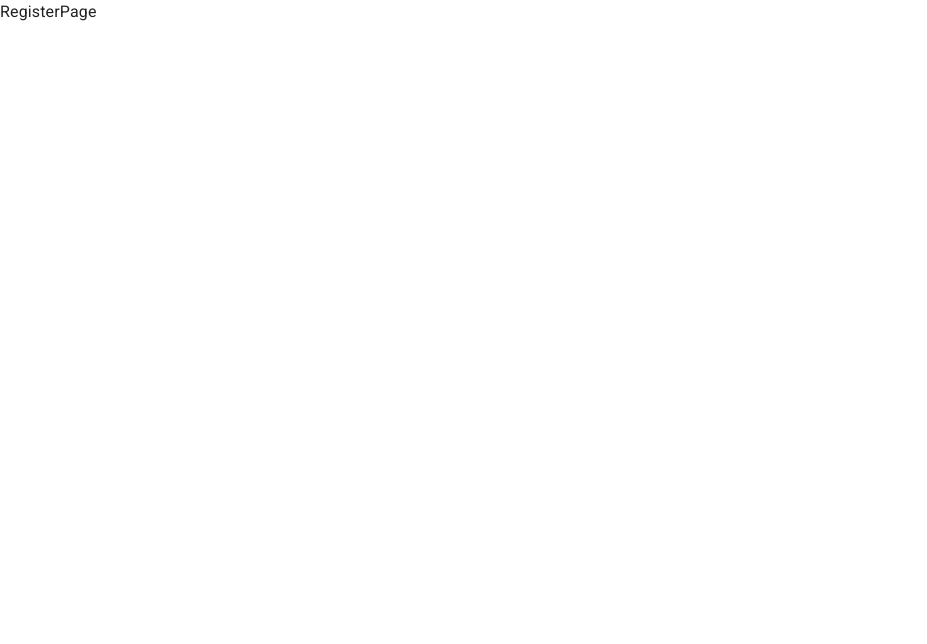
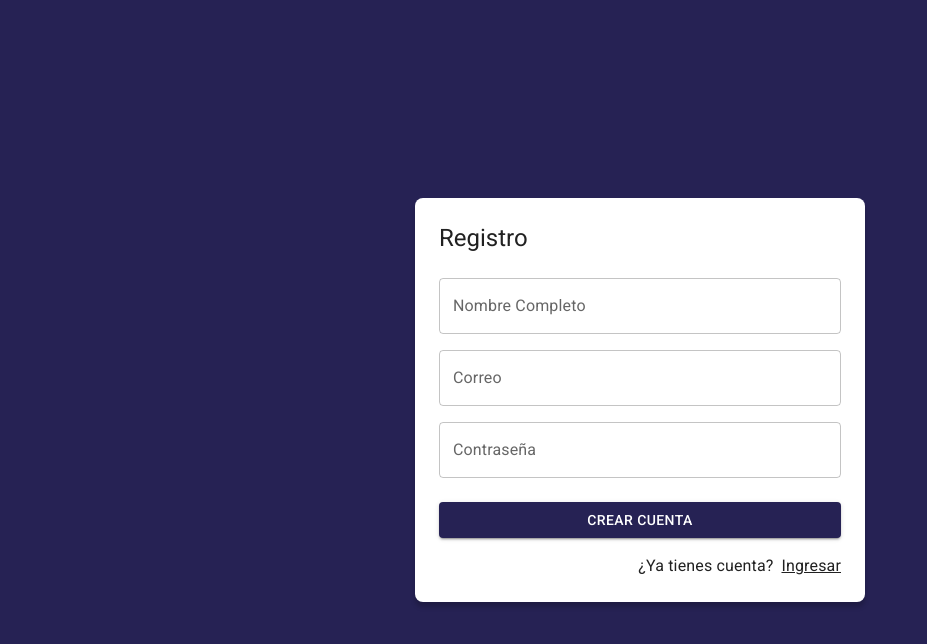
Before and after one commit to johan50693/react-journal, a React (Vite) app: page /auth/register in a window 1280 px wide. Shown: the top 644 px of the page, without its empty margins (0-927 px from the left). Built offline with nearby package versions, Linux system fonts and the light colour scheme.

Commit message:
create loginLayout

```diff
--- /dev/null
+++ b/src/auth/layout/AuthLayout.jsx
@@ -0,0 +1,28 @@
+import { Grid, Typography } from "@mui/material"
+
+export const AuthLayout = ({children, title=''}) => {
+  return (
+    <Grid
+      container
+      spacing={0}
+      direction="column"
+      alignItems="center"
+      justifyContent="center"
+      sx={{minHeight: '100vh', backgroundColor: 'primary.main', padding: 4}}
+    >
+      <Grid item
+        className='box-shadow'
+        xs={3}
+        sx={{
+          backgroundColor: 'white',
+          padding:3,
+          borderRadius:2,
+          width:{ sm: 450}
+        }}>
+
+        <Typography variant='h5' sx={{mb:1}} >{title}</Typography>
+        {children}
+      </Grid>
+    </Grid>
+  )
+}
--- a/src/auth/pages/LoginPage.jsx
+++ b/src/auth/pages/LoginPage.jsx
@@ -1,7 +1,58 @@
+import { Google } from '@mui/icons-material'
+import { Button, Grid, Link, TextField, Typography } from '@mui/material'
 import React from 'react'
+import {Link as RouterLink} from 'react-router-dom'
+import { AuthLayout } from '../layout/AuthLayout'
 
 export const LoginPage = () => {
   return (
-    <div>LoginPage</div>
+      <AuthLayout title='Login'>
+        <form >
+          <Grid container>
+
+            <Grid item xs={12} sx={{mt:2}}>
+              <TextField
+                label="Correo"
+                type="email"
+                placeholder="correo@yopmail.com"
+                fullWidth
+              />
+            </Grid>
+
+            <Grid item xs={12} sx={{mt:2}}>
+              <TextField
+                label="Contraseña"
+                type="password"
+                placeholder="**********"
+                fullWidth
+              />
+            </Grid>
+
+            <Grid container spacing={2} sx={{mb:2, mt:1}}>
+              <Grid item xs={12} md={6}>
+                <Button variant='contained' fullWidth>
+                  Login
+                </Button>
+              </Grid>
+              <Grid item xs={12} md={6}>
+                <Button variant='contained' fullWidth>
+                  <Google/>
+                  <Typography sx={{ml:1}}>
+                    Google
+                  </Typography>
+                </Button>
+              </Grid>
+            </Grid>
+
+            <Grid container direction='row' justifyContent='end'>
+              <Link component={RouterLink} color='inherit'  to='/auth/register'>
+                Crear una cuenta
+              </Link>
+            </Grid>
+
+          </Grid>
+        </form>
+      </AuthLayout>
+
   )
 }
--- a/src/auth/pages/RegisterPage.jsx
+++ b/src/auth/pages/RegisterPage.jsx
@@ -1,7 +1,64 @@
+
+import { Google } from '@mui/icons-material'
+import { Button, Grid, Link, TextField, Typography } from '@mui/material'
 import React from 'react'
+import {Link as RouterLink} from 'react-router-dom'
+import { AuthLayout } from '../layout/AuthLayout'
 
 export const RegisterPage = () => {
   return (
-    <div>RegisterPage</div>
+      <AuthLayout title='Registro'>
+        <form >
+          <Grid container>
+
+            <Grid item xs={12} sx={{mt:2}}>
+              <TextField
+                label="Nombre Completo"
+                type="text"
+                placeholder="Nombre Completo"
+                fullWidth
+              />
+            </Grid>
+
+            <Grid item xs={12} sx={{mt:2}}>
+              <TextField
+                label="Correo"
+                type="email"
+                placeholder="correo@yopmail.com"
+                fullWidth
+              />
+            </Grid>
+
+            <Grid item xs={12} sx={{mt:2}}>
+              <TextField
+                label="Contraseña"
+                type="password"
+                placeholder="**********"
+                fullWidth
+              />
+            </Grid>
+
+            <Grid container spacing={2} sx={{mb:2, mt:1}}>
+              <Grid item xs={12}>
+                <Button variant='contained' fullWidth>
+                  Crear Cuenta
+                </Button>
+              </Grid>
+            </Grid>
+
+            <Grid container direction='row' justifyContent='end'>
+              <Typography
+                sx={{ mr: 1}}>
+                ¿Ya tienes cuenta?
+              </Typography>
+              <Link component={RouterLink} color='inherit'  to='/auth/login'>
+                Ingresar
+              </Link>
+            </Grid>
+
+          </Grid>
+        </form>
+      </AuthLayout>
+
   )
 }
--- a/src/styles.css
+++ b/src/styles.css
@@ -0,0 +1,4 @@
+
+.box-shadow{
+  box-shadow: 0px 5px 5px rgba(0, 0, 0, 0.2);
+}
```
